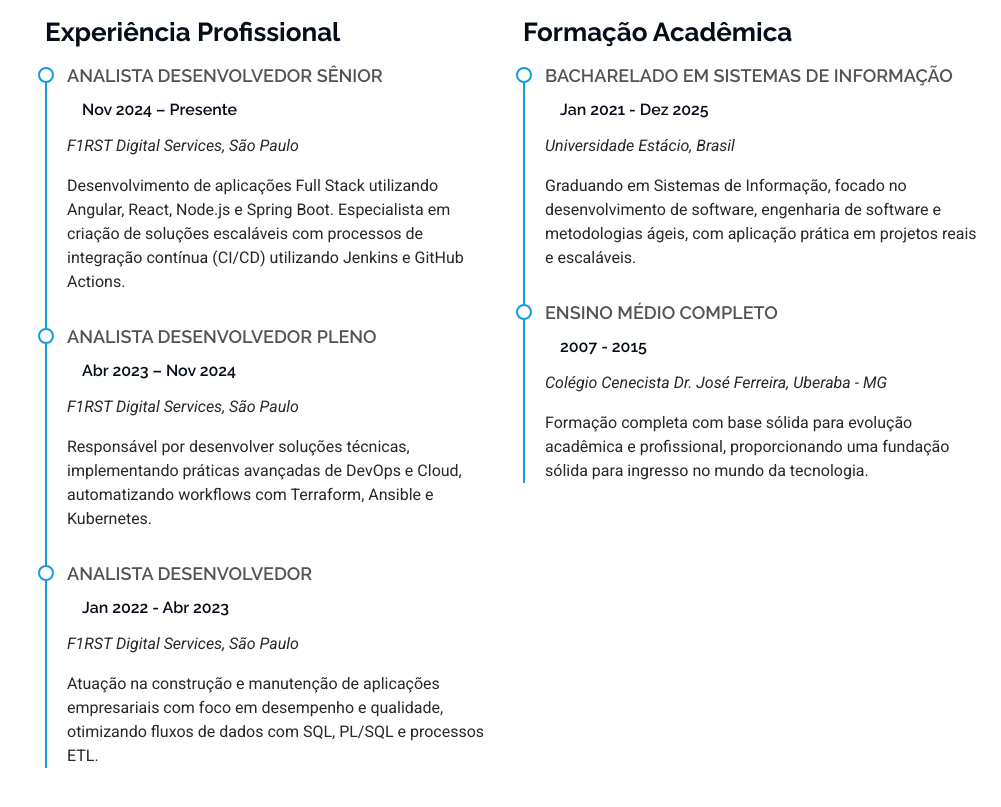
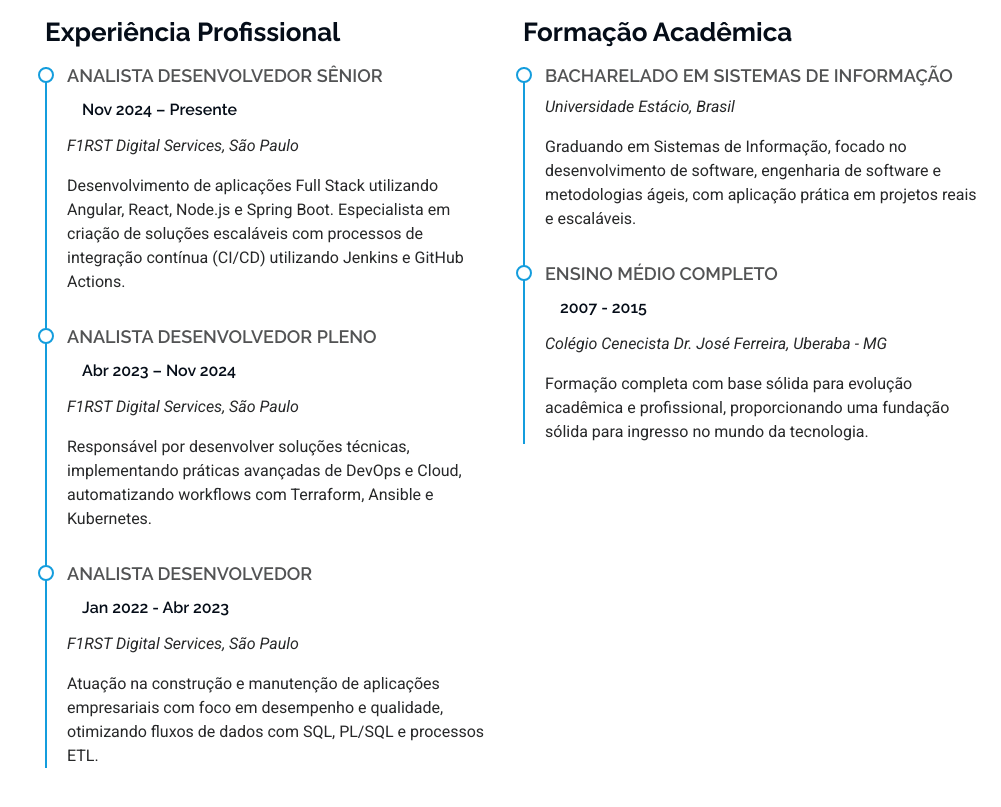
Before and after one commit to moraisgabriel16/MDS, a plain HTML site: page index.html in a window 1280 px wide. Shown: the part 3114-3921 px from the top of the page, without its empty margins (279-1280 px from the left). Drawn offline with nearby package versions, Linux system fonts and the light colour scheme.

Commit message:
Atualizar o index.html

```diff
--- a/index.html
+++ b/index.html
@@ -362,7 +362,7 @@
 
                 <div class="resume-item">
                   <h4>Bacharelado em Sistemas de Informação</h4>
-                  <h5>Jan 2021 - Dez 2025</h5>
+
                   <p><em>Universidade Estácio, Brasil</em></p>
                   <p>
                     Graduando em Sistemas de Informação, focado no desenvolvimento de software, engenharia de software e metodologias ágeis, com aplicação prática em projetos reais e escaláveis.
```
